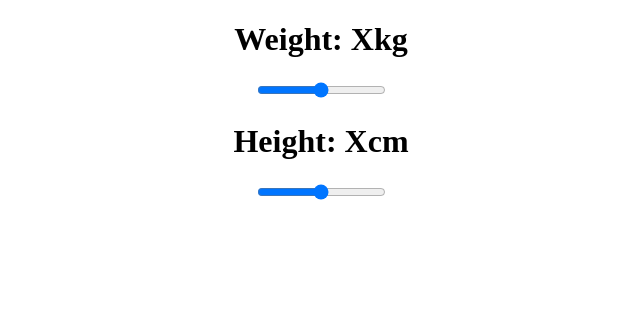
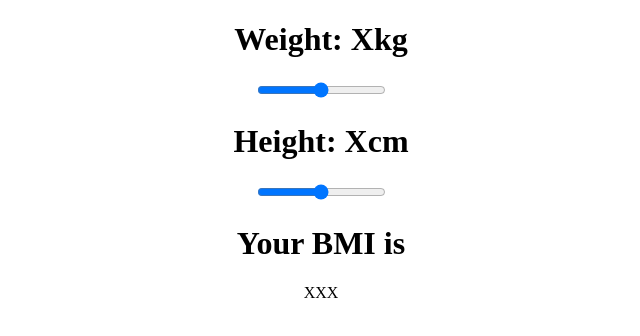
Before and after one commit to flmngwllm/BMI-Calculator, a React (Create React App) app: page / in a window 1280 px wide. Shown: the top 336 px of the page, without its empty margins (319-959 px from the left). Built offline with nearby package versions, Linux system fonts and the light colour scheme.

Commit message:
reset and display to show bmi and reset slider

```diff
--- a/src/App.js
+++ b/src/App.js
@@ -1,3 +1,4 @@
+import { useState } from "react";
 import "./App.css";
 
 export default function App() {
@@ -5,6 +6,8 @@
     <div className="App">
       <Weight />
       <Height />
+      <DisplayBMI />
+      <Reset />
     </div>
   );
 }
@@ -27,6 +30,15 @@
   );
 }
 
+function DisplayBMI() {
+  return (
+    <div>
+      <h1>Your BMI is</h1>
+      XXX
+    </div>
+  );
+}
+
 function Reset() {
   return;
 }
```
